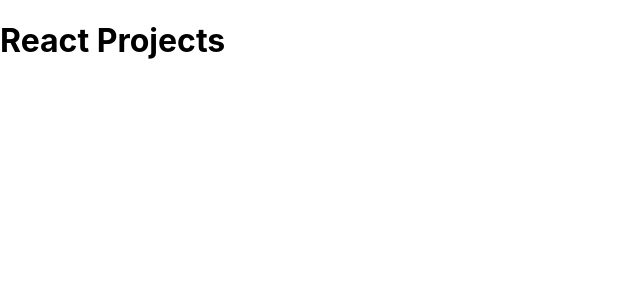
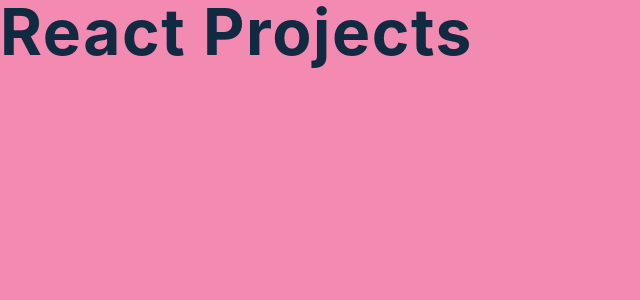
Before and after one commit to BusyBee15/React-projects, a React (Create React App) app: page / in a window 1280 px wide. Shown: the top 300 px of the page, without its empty margins (0-640 px from the left). Built offline with nearby package versions, Linux system fonts and the light colour scheme.

Commit message:
copied the CSS

```diff
--- a/src/index.css
+++ b/src/index.css
@@ -1,13 +1,214 @@
-body {
-  margin: 0;
-  font-family: -apple-system, BlinkMacSystemFont, 'Segoe UI', 'Roboto', 'Oxygen',
-    'Ubuntu', 'Cantarell', 'Fira Sans', 'Droid Sans', 'Helvetica Neue',
-    sans-serif;
-  -webkit-font-smoothing: antialiased;
-  -moz-osx-font-smoothing: grayscale;
+/*
+===============
+Variables
+===============
+*/
+
+:root {
+  /* dark shades of primary color*/
+  --clr-primary-1: hsl(162, 61%, 89%);
+  --clr-primary-2: hsl(162, 60%, 78%);
+  --clr-primary-3: hsl(162, 61%, 67%);
+  --clr-primary-4: hsl(162, 61%, 57%);
+  /* primary/main color */
+  --clr-primary-5: hsl(162, 73%, 46%);
+  /* lighter shades of primary color */
+  --clr-primary-6: #1aa179;
+  --clr-primary-7: #13795b;
+  --clr-primary-8: #0d503c;
+  --clr-primary-9: #06281e;
+  /* darkest grey - used for headings */
+  --clr-grey-1: hsl(212, 33%, 89%);
+  --clr-grey-2: hsl(210, 31%, 80%);
+  --clr-grey-3: hsl(211, 27%, 70%);
+  --clr-grey-4: hsl(209, 23%, 60%);
+  /* grey used for paragraphs */
+  --clr-grey-5: hsl(210, 22%, 49%);
+  --clr-grey-6: hsl(209, 28%, 39%);
+  --clr-grey-7: hsl(209, 34%, 30%);
+  --clr-grey-8: hsl(211, 39%, 23%);
+  --clr-grey-9: hsl(209, 61%, 16%);
+  --clr-white: #fff;
+  --clr-red-dark: hsl(360, 67%, 44%);
+  --clr-red-light: hsl(360, 71%, 66%);
+  --clr-green-dark: hsl(125, 67%, 44%);
+  --clr-green-light: hsl(125, 71%, 66%);
+  --clr-black: #222;
+  --transition: all 0.3s linear;
+  --spacing: 0.1rem;
+  --radius: 0.25rem;
+  --light-shadow: 0 5px 15px rgba(0, 0, 0, 0.1);
+  --dark-shadow: 0 5px 15px rgba(0, 0, 0, 0.4);
+  --max-width: 1170px;
+  --fixed-width: 450px;
+  --clr-pink: #f28ab2;
 }
 
-code {
-  font-family: source-code-pro, Menlo, Monaco, Consolas, 'Courier New',
-    monospace;
+/*
+===============
+Global Styles
+===============
+*/
+
+*,
+::after,
+::before {
+  margin: 0;
+  padding: 0;
+  box-sizing: border-box;
 }
+
+body {
+  font-family: -apple-system, BlinkMacSystemFont, 'Segoe UI', Roboto, Oxygen,
+    Ubuntu, Cantarell, 'Open Sans', 'Helvetica Neue', sans-serif;
+  background: var(--clr-pink);
+  color: var(--clr-grey-9);
+  line-height: 1.5;
+  font-size: 0.875rem;
+}
+
+ul {
+  list-style-type: none;
+}
+
+a {
+  text-decoration: none;
+}
+
+h1,
+h2,
+h3,
+h4 {
+  letter-spacing: var(--spacing);
+  text-transform: capitalize;
+  line-height: 1.25;
+  margin-bottom: 0.75rem;
+}
+
+h1 {
+  font-size: 3rem;
+}
+
+h2 {
+  font-size: 2rem;
+}
+
+h3 {
+  font-size: 1.25rem;
+}
+
+h4 {
+  font-size: 0.875rem;
+}
+
+p {
+  margin-bottom: 1.25rem;
+  color: var(--clr-grey-5);
+}
+
+@media screen and (min-width: 800px) {
+  h1 {
+    font-size: 4rem;
+  }
+
+  h2 {
+    font-size: 2.5rem;
+  }
+
+  h3 {
+    font-size: 1.75rem;
+  }
+
+  h4 {
+    font-size: 1rem;
+  }
+
+  body {
+    font-size: 1rem;
+  }
+
+  h1,
+  h2,
+  h3,
+  h4 {
+    line-height: 1;
+  }
+}
+
+/*  global classes */
+
+/* section */
+.section {
+  width: 90vw;
+  margin: 0 auto;
+  max-width: var(--max-width);
+}
+
+@media screen and (min-width: 992px) {
+  .section {
+    width: 95vw;
+  }
+}
+
+main {
+  min-height: 100vh;
+  display: flex;
+  justify-content: center;
+  align-items: center;
+}
+
+.container {
+  width: 90vw;
+  margin: 5rem 0;
+  max-width: var(--fixed-width);
+  background: var(--clr-white);
+  border-radius: var(--radius);
+  padding: 1.5rem 2rem;
+  box-shadow: var(--dark-shadow);
+}
+
+.container h3 {
+  font-weight: normal;
+  text-transform: none;
+  margin-bottom: 2rem;
+}
+
+.person {
+  display: grid;
+  grid-template-columns: auto 1fr;
+  column-gap: 0.75rem;
+  margin-bottom: 1.5rem;
+  align-items: center;
+}
+
+.person img {
+  width: 75px;
+  height: 75px;
+  object-fit: cover;
+  border-radius: 50%;
+  box-shadow: var(--light-shadow);
+}
+
+.person h4 {
+  margin-bottom: 0.35rem;
+}
+
+.person p {
+  margin-bottom: 0;
+}
+
+.container button {
+  color: var(--clr-white);
+  display: block;
+  width: 100%;
+  border-color: transparent;
+  background: var(--clr-pink);
+  margin: 2rem auto 0 auto;
+  text-transform: capitalize;
+  font-size: 1.2rem;
+  padding: 0.5rem 0;
+  letter-spacing: var(--spacing);
+  border-radius: var(--radius);
+  outline: 1px solid rgba(242, 138, 178, 0.8);
+  cursor: pointer;
+}
```
